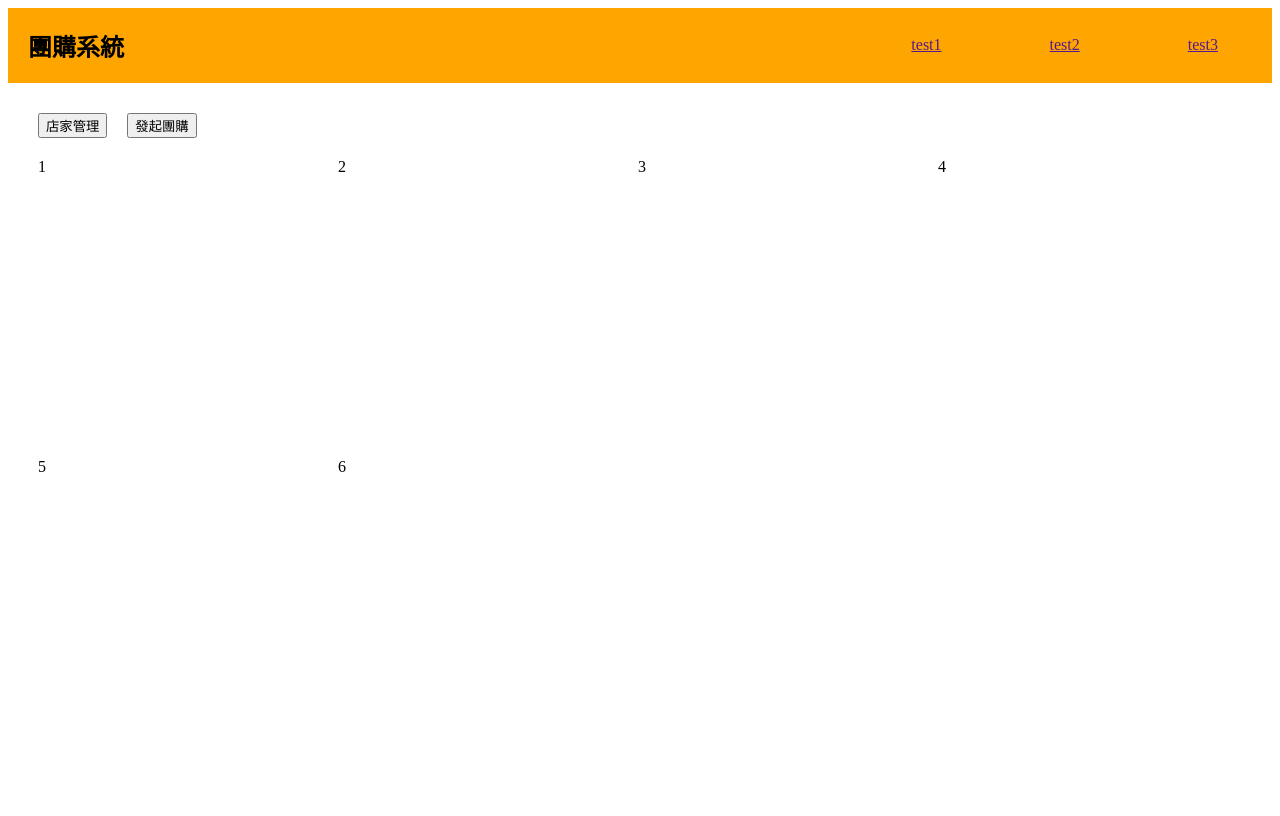
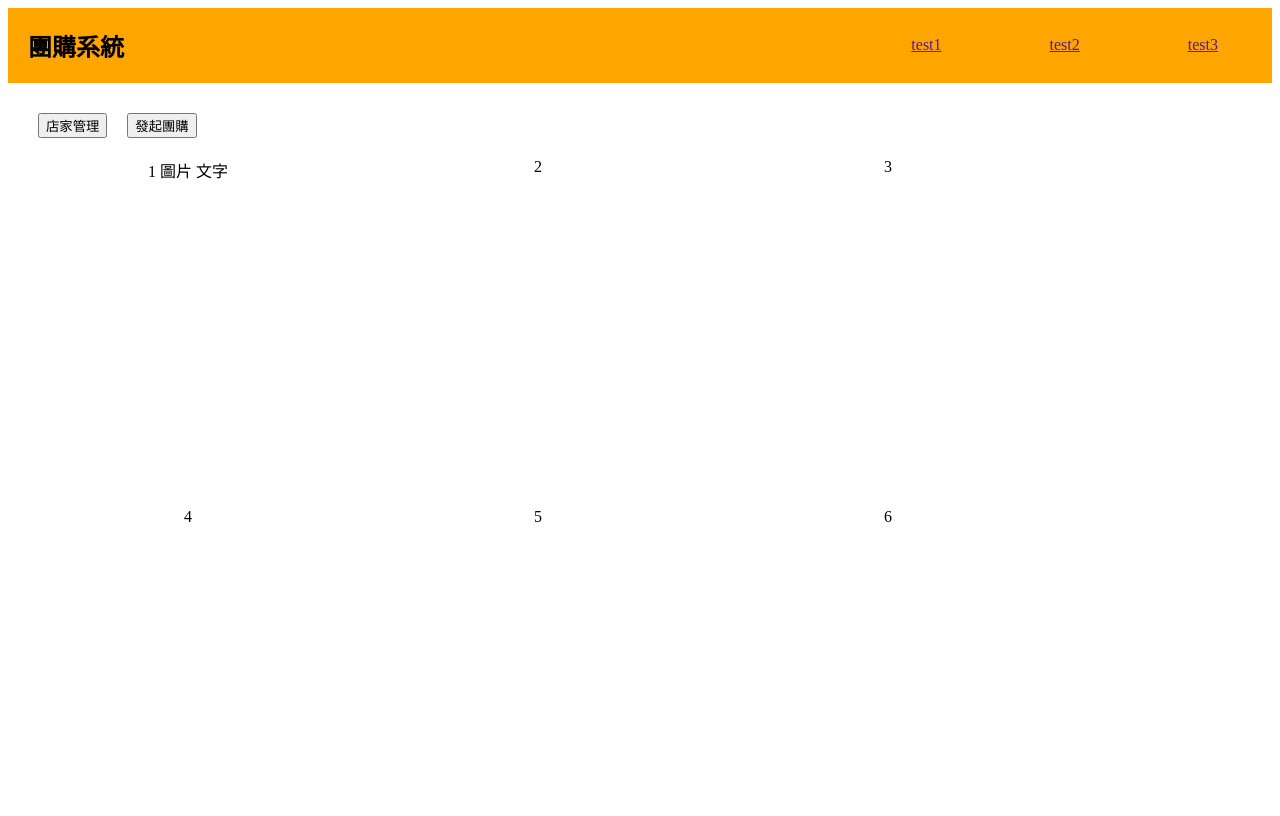
Before and after one commit to m124578n/OrderMeal, a Django app: page /index/ in a window 1280 px wide. Before the commit the page ends 472 px from the top, so only its background shows below. Run offline with Django 4.2, Linux system fonts and the light colour scheme.

Commit message:
調整index.html css

```diff
--- a/OrderMeal/templates/index.html
+++ b/OrderMeal/templates/index.html
@@ -11,6 +11,8 @@
     <div class="groupArea">
         <div class="group">
             1
+            圖片
+            文字
         </div>
         <div class="group">
             2
@@ -46,8 +48,11 @@
         display: flex;
         flex-direction: row;
         flex-wrap: wrap;
+        gap: 50px;
     }
     .content .groupArea .group {
+        display: flex;
+        justify-content: space-around;
         width: 300px;
         height: 300px;
     }
```
